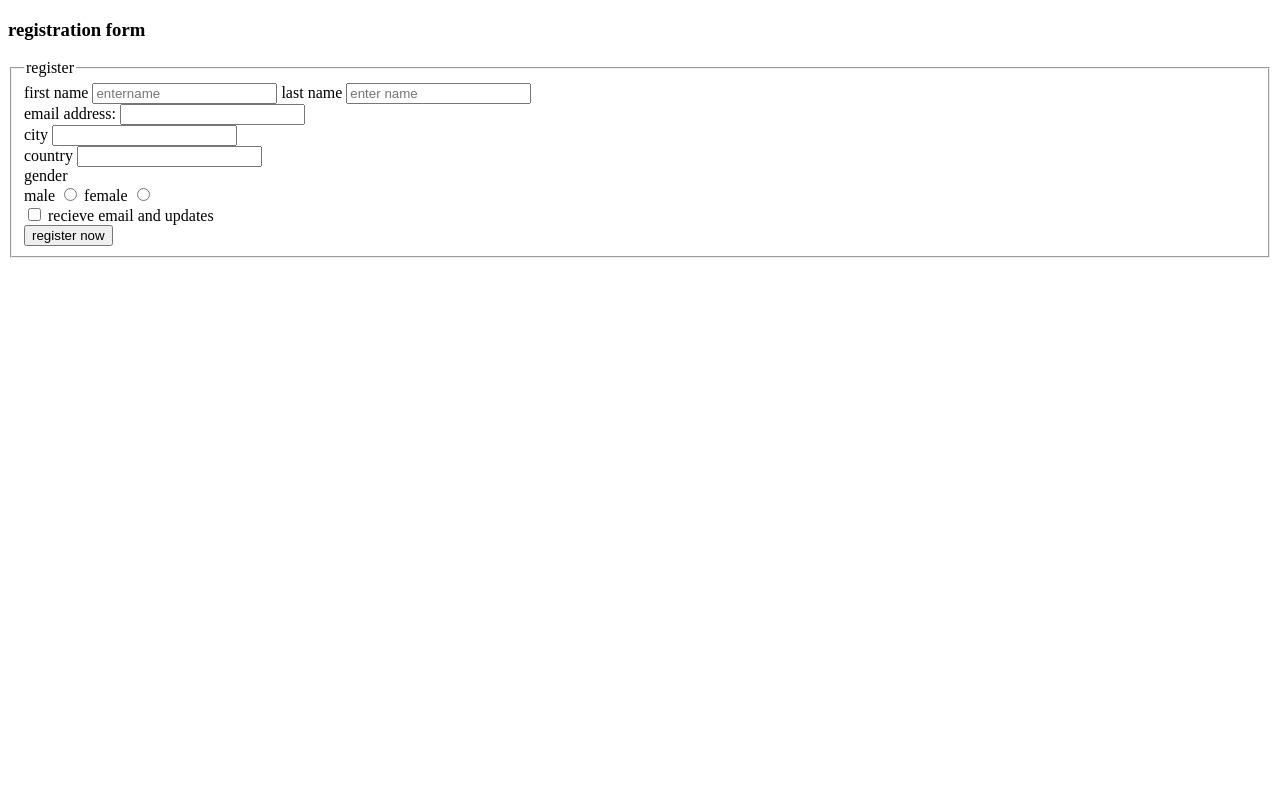
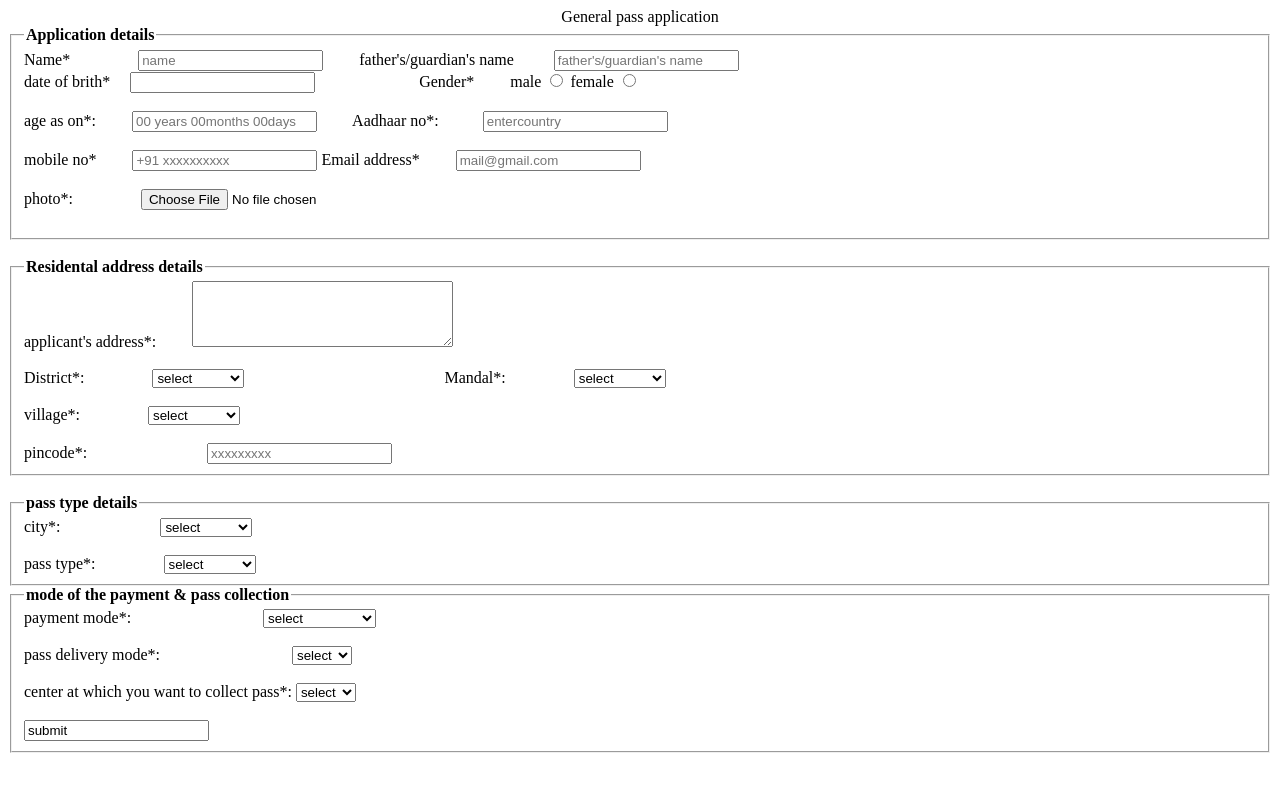
Before and after one commit to Navaysrireddy/23-task1, a plain HTML site: page index.html in a window 1280 px wide. Drawn offline with Linux system fonts and the light colour scheme.

Commit message:
Add files via upload

```diff
--- a/index.html
+++ b/index.html
@@ -7,39 +7,119 @@
 </head>
 <body>
     <!--name-->
-    <h3>registration form</h3>
-    <from action="./respond.html"method="get">
-       <fieldset>
-        <legend> register</legend>
+    <center> General pass application</center>
 
-    <label for ="fname">first name </label>
-    <input type ="text" name="fname" id="fname"  placeholder="entername">
+    <fieldset>
+        <legend> <b>Application details</b></legend>
+        <label for="name"> Name*</labe>&emsp;&emsp;&emsp;&emsp;
+            <input type ="text" Name="fname" id="fname" placeholder="name" >&emsp;&emsp;
 
-    <label for ="lname">last name</label>
-    <input type ="type"name="lname"id="lname" placeholder="enter name"> <br>
+        <label for ="father's/guardian's name*">father's/guardian's name </label>&emsp;&emsp;
+        <input type="text" name="name" id="name" placeholder="father's/guardian's name"><br>
 
-    <label for ="email">email address:</label>
-    <input type ="type"name="email"id="email"><br>
+        <label for="Date of brith">date of brith*</label>&emsp;
+        <input type="data" name="email" id="bday"  required>&emsp;&emsp;&emsp;&emsp;&emsp;&emsp;&nbsp;
 
-    <label for ="city">city</label>
-    <input type ="type"name="city"id="city"><br>
+        <label for ="Gender"> Gender*</label>&emsp;&emsp;
+        <label for="male">male</label>
+        <input type="radio" id="male" name="gender">
+        <label for="female">female</label>
+        <input type="radio" id="female" name="gender"><br><br>
 
-    <label for ="country">country</label>
-    <input type ="type"name="country"id="country"><br>
+        <label for ="Age"> age as on*:</label>&emsp;&emsp;
+        <input type="text" name="text1" id="age" placeholder="00 years 00months 00days">&emsp;&emsp;
 
-    <label for="gender">gender</label><br>
+        <label for ="aadhar no">Aadhaar no*:</label>&emsp;&emsp;&nbsp;&nbsp;
+        <input type="text" id="aadhar no" placeholder="entercountry" required><br><br>
 
-    <label for="male">male</label>
-    <input type="radio" id="male" name="gender">
+        <label for="mobno">mobile no*</label>&emsp;&emsp;
+        <input type="number" name="mobno" placeholder="+91 xxxxxxxxxx" required>
 
-    <label for="female">female</label>
-    <input type="radio" id="female" name="gender"><br>
-    <input type="checkbox" id="updates" value="recieve email and updates">
-    <label for ="updates">recieve email and updates</label><br>
+        <label for="email">Email address*</label>&emsp;&emsp;
+        <input type="email" name="email" id="email" placeholder="mail@gmail.com" required><br><br>
 
-    <input type="submit" value="register now">
-       </fieldset>
+        <label for="title">photo*:</label>&emsp;&emsp;&emsp;&emsp;
+        <input type="file" name="file" id="title" accept="image/png,image/jpeg"><br><br>
+        </fieldset><br>
+        <!--Residental address Details-->
+        <fieldset>
+            <legend><b>Residental address details </b></legend>
 
-</from>
+          <label for ="address">applicant's address*:</label>&emsp;&emsp;
+              <textarea id="address" name="address" rows="4" cols="30" minlength="10" maxlength="30"></textarea>&emsp;&emsp;<br><br>
+
+          <label for="District">District*:</label>&emsp;&emsp;&emsp;&emsp;
+             <select  id="District" > required
+                <option value="select">select</option>
+                  <option value="hyderabad">hyderabad</option>
+    <option value="kodada">kodada</option>
+    <option value="sangareddy">sangareddy</option>
+              </select>&emsp;&emsp;&emsp;&emsp;&emsp;&emsp;&emsp;&emsp;&emsp;&emsp;&emsp;&emsp;&nbsp;
+
+              <label for="mandal">Mandal*:</label>&emsp;&emsp;&emsp;&emsp;
+              <select  id="mandal" > required
+                <option value="select">select</option>
+                  <option value="hyderabad">hyderabad</option>
+                  <option value="kodada">kodada</option>
+                  <option value="sangareddy">sangareddy</option>
+              </select><br><br>
+<label for="village">village*:</label>&emsp;&emsp;&emsp;&emsp;
+<select  id="village" > required
+    <option value="select">select</option>
+    <option value="hyderabad">hyderabad</option>
+    <option value="kodada">kodada</option>
+    <option value="sangareddy">sangareddy</option>
+</select><br><br>
+
+      <label for="pincode">pincode*:</label>&emsp;&emsp;&emsp;&emsp;&emsp;&emsp;&emsp;&nbsp;
+      <input type="text" name="pincode" id="pincode" placeholder="xxxxxxxxx" required><br>
+
+    </fieldset><br>
+    <!--Pass Type Details-->
+    <fieldset>
+        <legend><b> pass type details</b></legend>
+        <label for="city">city*:</label>&emsp;&emsp;&emsp;&emsp;&emsp;&emsp;
+        <select id="District" required>
+            <option value="select">select</option>
+            <option value="hyderabad">hyderabad</option>
+            <option value="kodada">kodada</option>
+            <option value="sangareddy">sangareddy</option>
+        </select><br><br>
+
+        <label for="pass type">pass type*:</label>&emsp;&emsp;&emsp;&emsp;
+        <select id="pass type" required>
+            <option value="select">select</option>
+            <option value="hyderabad">hyderabad</option>
+            <option value="kodada">kodada</option>
+            <option value="sangareddy">sangareddy</option>
+        </select><br>
+
+    </fieldset>
+
+    <!--mode of the payment& pass collection-->
+    <fieldset>
+        <legend><b>mode of the payment & pass collection</b></legend>
+        <label for="payment mode">payment mode*:</label>&emsp;&emsp;&emsp;&emsp;&emsp;&emsp;&emsp;&emsp;
+        <select id="select payment mode" required>
+            <option value="select">select</option>
+            <option value="online payment">online payment</option>
+            <option value="cash">cash</option>
+        </select><br><br>
+            <label for="pass delivery mode">pass delivery mode*:</label>&emsp;&emsp;&emsp;&emsp;&emsp;&emsp;&emsp;&emsp;
+            <select id="pass deliverymode"required>
+                <option value="select">select</option>
+                <option value="center">center</option>
+
+        </select><br><br>
+        <label for="center at which you want to collect pass">center at which you want to collect pass*:</label>
+        <select  id="center at which you want to collect pass"required>
+            <option value="select">select</option>
+            <option value="center">center</option>
+            </select><br><br>
+
+        <input type="center" id="submit" value="submit">
+    </fieldset>
+
+
 </body>
 </html>
```
